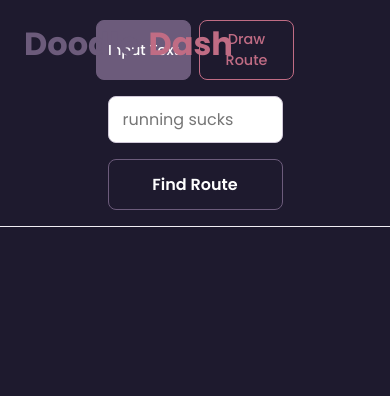
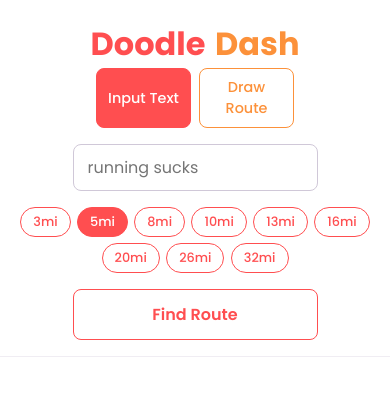
Before and after one commit to kobycut2/Doodle-Dash, a Vue app in the folder frontend/: page / in a window 390 px wide. Shown: the top 396 px of the page. Built offline with nearby package versions, Linux system fonts and the light colour scheme; no server answers.

Commit message:
UI and error messaging looking good.

```diff
--- a/frontend/src/assets/main.css
+++ b/frontend/src/assets/main.css
@@ -1,8 +1,9 @@
 :root {
-  --color-primary: #6C5B7B;
-  --color-secondary: #C06C84;
-  --color-background: #1E1A2E;
-  --color-text: #F0ECF5;
+  --color-primary: #FF4E50;
+  --color-secondary: #FC913A;
+  --color-background: white;
+  --color-text: #1a1a1a;
+  --color-error: #e53e3e;
 }
 
 * {
--- a/frontend/src/components/DoodleMap.vue
+++ b/frontend/src/components/DoodleMap.vue
@@ -10,6 +10,13 @@ import mapboxgl from 'mapbox-gl'
 import 'mapbox-gl/dist/mapbox-gl.css'
 
 mapboxgl.accessToken = import.meta.env.VITE_MAPBOX_TOKEN as string
+
+defineProps<{
+  routeText: string
+  distance: number
+}>()
+
+const MARKER_COLOR = getComputedStyle(document.documentElement).getPropertyValue('--color-secondary').trim()
 
 const mapContainer = ref<HTMLDivElement | null>(null)
 const error = ref('')
@@ -30,7 +37,7 @@ function initMap(lng: number, lat: number) {
     center: [lng, lat],
     zoom: 14,
   })
-  new mapboxgl.Marker({ color: '#C06C84' })
+  new mapboxgl.Marker({ color: MARKER_COLOR })
     .setLngLat([lng, lat])
     .addTo(map)
 }
--- a/frontend/src/components/TopPanel.vue
+++ b/frontend/src/components/TopPanel.vue
@@ -1,5 +1,5 @@
 <template>
-  <div class="top-panel">
+  <div class="top-panel" :style="{ '--color-active': activeColor }">
     <div class="tabs">
       <button
         class="tab tab--text"
@@ -19,53 +19,77 @@
 
     <div class="input-area">
       <div v-if="activeTab === 'text'" class="text-input">
-        <input type="text" placeholder="running sucks" maxlength="20" />
+        <input v-model="routeText" type="text" placeholder="running sucks" maxlength="20" />
       </div>
       <div v-else class="draw-placeholder">
         <span>Drawing canvas coming soon</span>
       </div>
     </div>
 
-    <button class="submit-btn">Find Route</button>
+    <div class="distance-selector">
+      <button
+        v-for="miles in distanceOptions"
+        :key="miles"
+        class="distance-btn"
+        :class="{ 'distance-btn--active': selectedDistance === miles }"
+        @click="selectedDistance = miles"
+      >
+        {{ miles }}mi
+      </button>
+    </div>
+
+    <p v-if="error" class="error">{{ error }}</p>
+    <button class="submit-btn" @click="handleSubmit">Find Route</button>
   </div>
 </template>
 
 <script setup lang="ts">
-import { ref } from 'vue'
+import { ref, computed } from 'vue'
 
 const activeTab = ref<'text' | 'draw'>('text')
+const routeText = ref('')
+const error = ref('')
+const distanceOptions = [3, 5, 8, 10, 13, 16, 20, 26, 32]
+const selectedDistance = ref<number>(5)
+
+const activeColor = computed(() =>
+  activeTab.value === 'text' ? 'var(--color-primary)' : 'var(--color-secondary)'
+)
+
+const emit = defineEmits<{
+  submit: [payload: { text: string; distance: number }]
+}>()
+
+function handleSubmit() {
+  if (!routeText.value.trim()) {
+    error.value = 'What would you like to doodle today? Please provide route text or a drawing.'
+    return
+  }
+  error.value = ''
+  emit('submit', { text: routeText.value, distance: selectedDistance.value })
+}
 </script>
 
 <style scoped>
 .top-panel {
   display: flex;
   flex-direction: column;
-  align-items : center;
+  align-items: center;
   gap: 1rem;
   padding: 1.25rem 1.25rem 1rem;
   background: var(--color-background);
   border-bottom: 1px solid #f0edf3;
 }
 
-.brand {
-  display: flex;
-  gap: 0.3em;
-  font-size: 1.4rem;
-  font-weight: 700;
-  align-self: flex-start;
-}
-
-.brand-doodle {
-  color: var(--color-primary);
-}
-
-.brand-dash {
-  color: var(--color-secondary);
-}
-
 .tabs {
   display: flex;
   gap: 0.5rem;
+}
+
+@media (max-width: 700px) {
+  .tabs {
+    padding-top: 3rem;
+  }
 }
 
 .tab {
@@ -92,21 +116,19 @@ const activeTab = ref<'text' | 'draw'>('text')
 }
 
 .tab--text--active {
+  background: var(--color-primary);
   border-color: var(--color-primary);
   color: white;
-  transition: 0.4s;
-  background: var(--color-primary);
 }
 
 .tab--draw--active {
+  background: var(--color-secondary);
   border-color: var(--color-secondary);
   color: white;
-  transition: 0.4s;
-  background: var(--color-secondary);
 }
 
 .input-area {
-  width: 50%;
+  width: 70%;
 }
 
 .text-input input {
@@ -117,17 +139,17 @@ const activeTab = ref<'text' | 'draw'>('text')
   font-family: 'Poppins', sans-serif;
   font-size: 1rem;
   outline: none;
-  transition: border-color 0.15s ease;
+  transition: border-color 0.2s ease;
 }
 
 .text-input input:focus {
-  border-color: var(--color-primary);
+  border-color: var(--color-active);
 }
 
 .draw-placeholder {
   width: 100%;
   height: 42px;
-  border: 2px #d0c8d8;
+  border: 2px dashed #d0c8d8;
   border-radius: 8px;
   display: flex;
   align-items: center;
@@ -136,22 +158,52 @@ const activeTab = ref<'text' | 'draw'>('text')
   font-size: 0.85rem;
 }
 
+.distance-selector {
+  display: flex;
+  flex-wrap: wrap;
+  gap: 0.4rem;
+  justify-content: center;
+}
+
+.distance-btn {
+  padding: 5px 12px;
+  border-radius: 20px;
+  border: 1.5px solid var(--color-active);
+  background: transparent;
+  color: var(--color-active);
+  font-family: 'Poppins', sans-serif;
+  font-size: 0.8rem;
+  font-weight: 500;
+  cursor: pointer;
+  transition: all 0.2s ease;
+}
+
+.distance-btn--active {
+  background: var(--color-active);
+  color: #ffffff;
+}
+
+.error {
+  font-size: 0.85rem;
+  color: var(--color-error);
+}
+
 .submit-btn {
-  width: 50%;
+  width: 70%;
   padding: 12px;
   background: transparent;
   border-radius: 8px;
-  border: 1.5px solid var(--color-primary);
-  color: white;
+  border: 1.5px solid var(--color-active);
+  color: var(--color-active);
   font-family: 'Poppins', sans-serif;
   font-size: 1rem;
   font-weight: 600;
   cursor: pointer;
-  transition: 0.4s;
+  transition: all 0.2s ease;
 }
 
 .submit-btn:hover {
-  background: var(--color-primary);
-  color: #fff;
+  background: var(--color-active);
+  color: #ffffff;
 }
 </style>
--- a/frontend/src/views/HomeView.vue
+++ b/frontend/src/views/HomeView.vue
@@ -4,15 +4,23 @@
     <span class="brand-dash">Dash</span>
   </div>
   <div class="home">
-    <TopPanel />
-    <DoodleMap />
+    <TopPanel @submit="handleSubmit" />
+    <DoodleMap :route-text="routeData.text" :distance="routeData.distance" />
     <div class="bottom-spacer" />
   </div>
 </template>
 
 <script setup lang="ts">
+import { reactive } from 'vue'
 import TopPanel from '../components/TopPanel.vue'
 import DoodleMap from '../components/DoodleMap.vue'
+
+const routeData = reactive({ text: '', distance: 5 })
+
+function handleSubmit(payload: { text: string; distance: number }) {
+  routeData.text = payload.text
+  routeData.distance = payload.distance
+}
 </script>
 
 <style scoped>
@@ -25,6 +33,13 @@ import DoodleMap from '../components/DoodleMap.vue'
   font-size: 2rem;
   font-weight: 700;
   z-index: 10;
+}
+
+@media (max-width: 700px) {
+  .brand {
+    left: 50%;
+    transform: translateX(-50%);
+  }
 }
 
 .brand-doodle {
```
